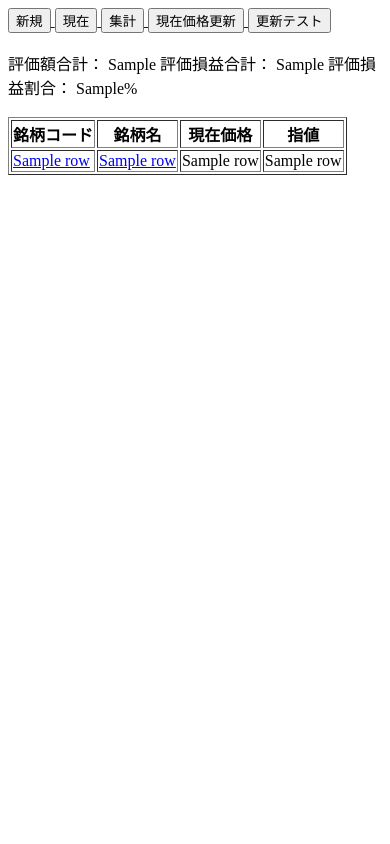
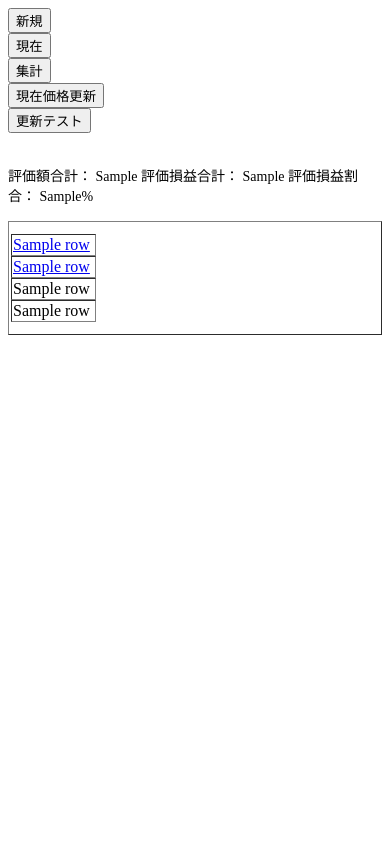
Before and after one commit to zera7123/investment, a Flask app: template templates/index.html in a window 390 px wide. Run offline with Flask 3, Linux system fonts and the light colour scheme; the template is opened without the code that fills it: most values are stand-ins (such as "Sample title", 1, 10 or a date in 2020); some libraries are stand-ins or nearby versions.

Commit message:
index_up

```diff
--- a/templates/index.html
+++ b/templates/index.html
@@ -1,5 +1,34 @@
 <html>
+    <head>
+        <style>
+            body {
+                font-size: 16px;
+            }
+            @media screen and (max-width: 768px) {
+                body {
+                    font-size: 14px;
+                }
+                .btn-container {
+                    display: flex;
+                    flex-direction: column;
+                }
+                table, th, td {
+                    width: 100%;
+                    display: block;
+                }
+                th {
+                    display: none;
+                }
+                tr {
+                    margin-bottom: 10px;
+                    display: flex;
+                    flex-direction: column;
+                }
+            }
+        </style>
+    </head>
     <body>
+        <div class="btn-container">
             <a href="/new">
                 <button>
                     新規
@@ -25,6 +54,7 @@
                     更新テスト
                 </button>
             </a>
+        </div>
         <br><br>
         評価額合計：
         {{ data3 }}
@@ -42,18 +72,18 @@
             </tr>
             {% for row in data %}
             <tr>
-                <td>
+                <td data-column="銘柄コード">
                     <a href = "/data?arg1={{ row[0] }}">
                         {{ row[1] }}
                     </a>
                 </td>
-                <td>
+                <td data-column="銘柄名">
                     <a href = "/data?arg1={{ row[0] }}">
                         {{ row[2] }}
                     </a>
                 </td>
-                <td>{{ row[11] }}</td>
-                <td>{{ row[18] }}</td>
+                <td data-column="現在価格">{{ row[11] }}</td>
+                <td data-column="指値">{{ row[18] }}</td>
             </tr>
             {% endfor %}
         </table>
```
Also changed, not shown: backup/index.html (added, +61 -0 lines). Lines whose indentation alone changed are shown as unchanged.
